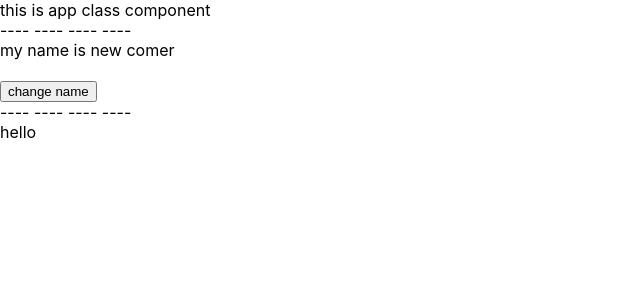
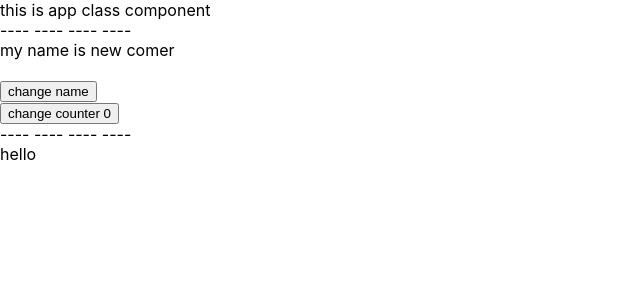
Before and after one commit to JTMilet/React-learning, a React (Create React App) app: page / in a window 1280 px wide. Shown: the top 300 px of the page, without its empty margins (0-640 px from the left). Built offline with nearby package versions, Linux system fonts and the light colour scheme.

Commit message:
react组件值增加

```diff
--- a/src/App.js
+++ b/src/App.js
@@ -2,7 +2,7 @@
  * @Author: 杜康
  * @Date: 2023-05-08 09:40:18
  * @LastEditors: 杜康
- * @LastEditTime: 2023-05-08 15:07:56
+ * @LastEditTime: 2023-05-08 15:35:59
  * @FilePath: /react-learning/src/App.js
  */
 import React from 'react'
@@ -68,11 +68,17 @@ const twoStyle = {
 // 类组建
 class HelloComponent extends React.Component {
   state = {
-    name: ' new comer'
+    name: ' new comer',
+    counter: 0
   }
   changeName = (newName) => {
     this.setState({
       name: newName
+    })
+  }
+  changeCounter = () => {
+    this.setState({
+      counter: this.state.counter + 1
     })
   }
   // 获取事件对象e
@@ -88,6 +94,8 @@ class HelloComponent extends React.Component {
         <div>my name is {this.state.name}</div>
         <br />
         <button onClick={() => { this.changeName('dukang') }}>change name</button>
+        <br />
+        <button onClick={() => { this.changeCounter() }}>change counter {this.state.counter}</button>
       </div >
     )
   }
```
